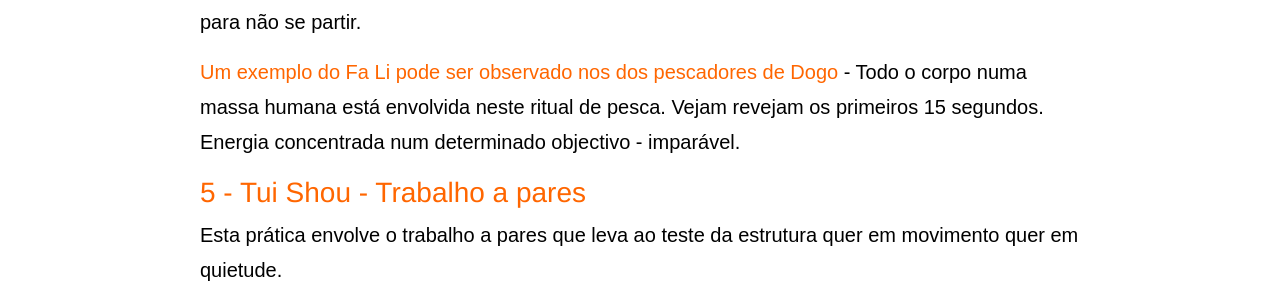
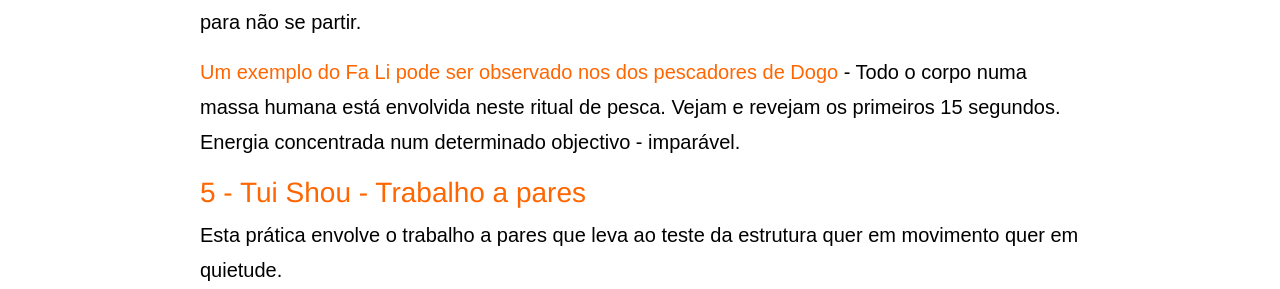
Before and after one commit to devagar/b3regulares14, a Jekyll site: the page built from _posts/2014-05-31-semana9.md, in a window 1280 px wide and 900 px high, scrolled down 1794 px. Shown: the part 199-488 px from the top of the window. Built offline with Jekyll 4.4.1, drawn with Linux system fonts in a browser that asks for light colours.

```diff
--- a/_posts/2014-05-31-semana9.md
+++ b/_posts/2014-05-31-semana9.md
@@ -42,7 +42,7 @@ Esta energia não pode ser activada conscientemente - ou está lá - resultado d
 
 Imaginem o copo que cai e que sem pensar o apanhamos com a mão ou o acomodamos com o pé para não se partir.
 
-[Um exemplo do Fa Li pode ser observado nos dos pescadores de Dogo](https://www.youtube.com/watch?v=_Tc6ywqoL6o) - Todo o corpo numa massa humana está envolvida neste ritual de pesca. Vejam revejam os primeiros 15 segundos. Energia concentrada num determinado objectivo - imparável.
+[Um exemplo do Fa Li pode ser observado nos dos pescadores de Dogo](https://www.youtube.com/watch?v=_Tc6ywqoL6o) - Todo o corpo numa massa humana está envolvida neste ritual de pesca. Vejam e revejam os primeiros 15 segundos. Energia concentrada num determinado objectivo - imparável.
 
 ## 5 - Tui Shou - Trabalho a pares
 
```
